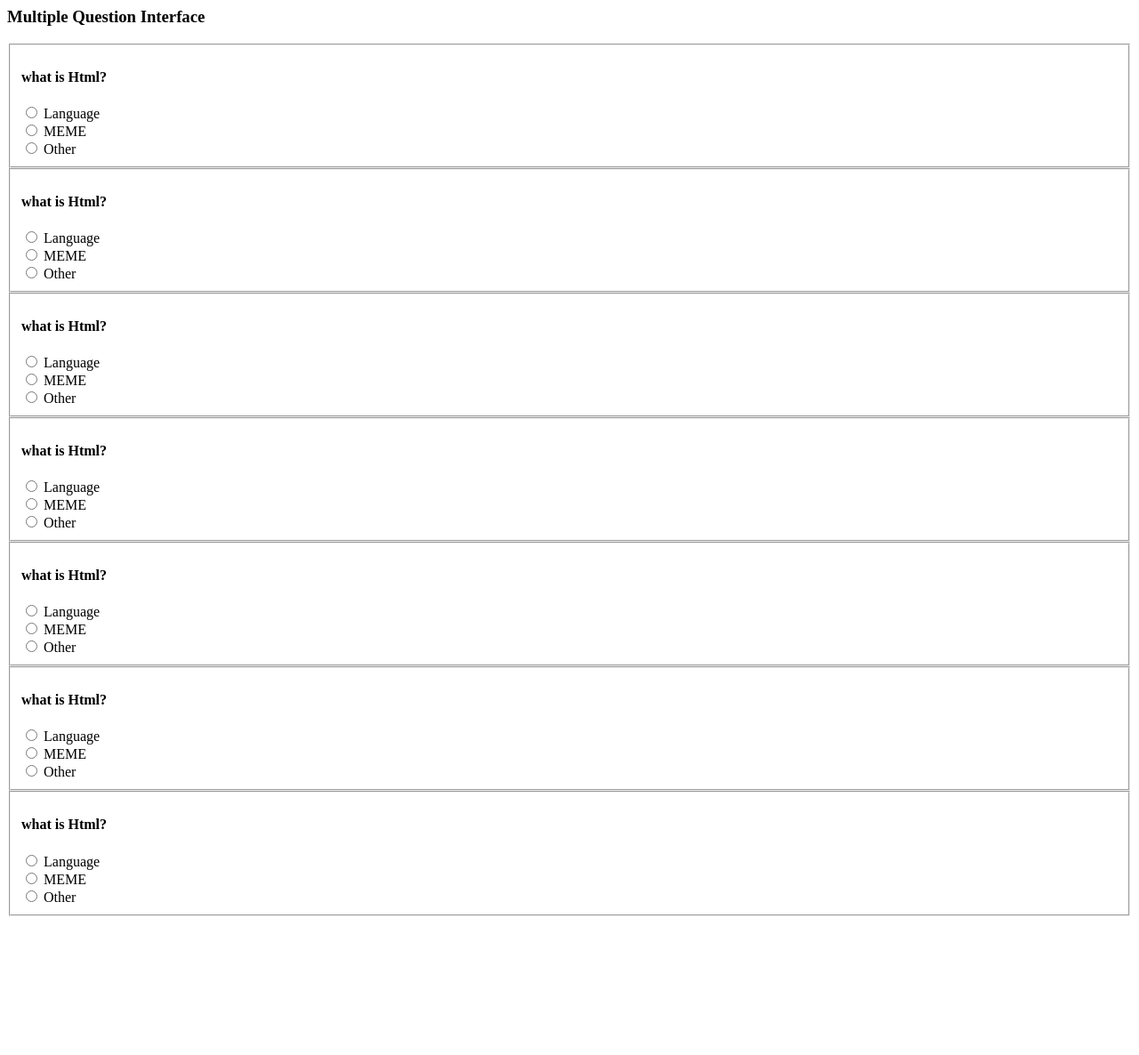
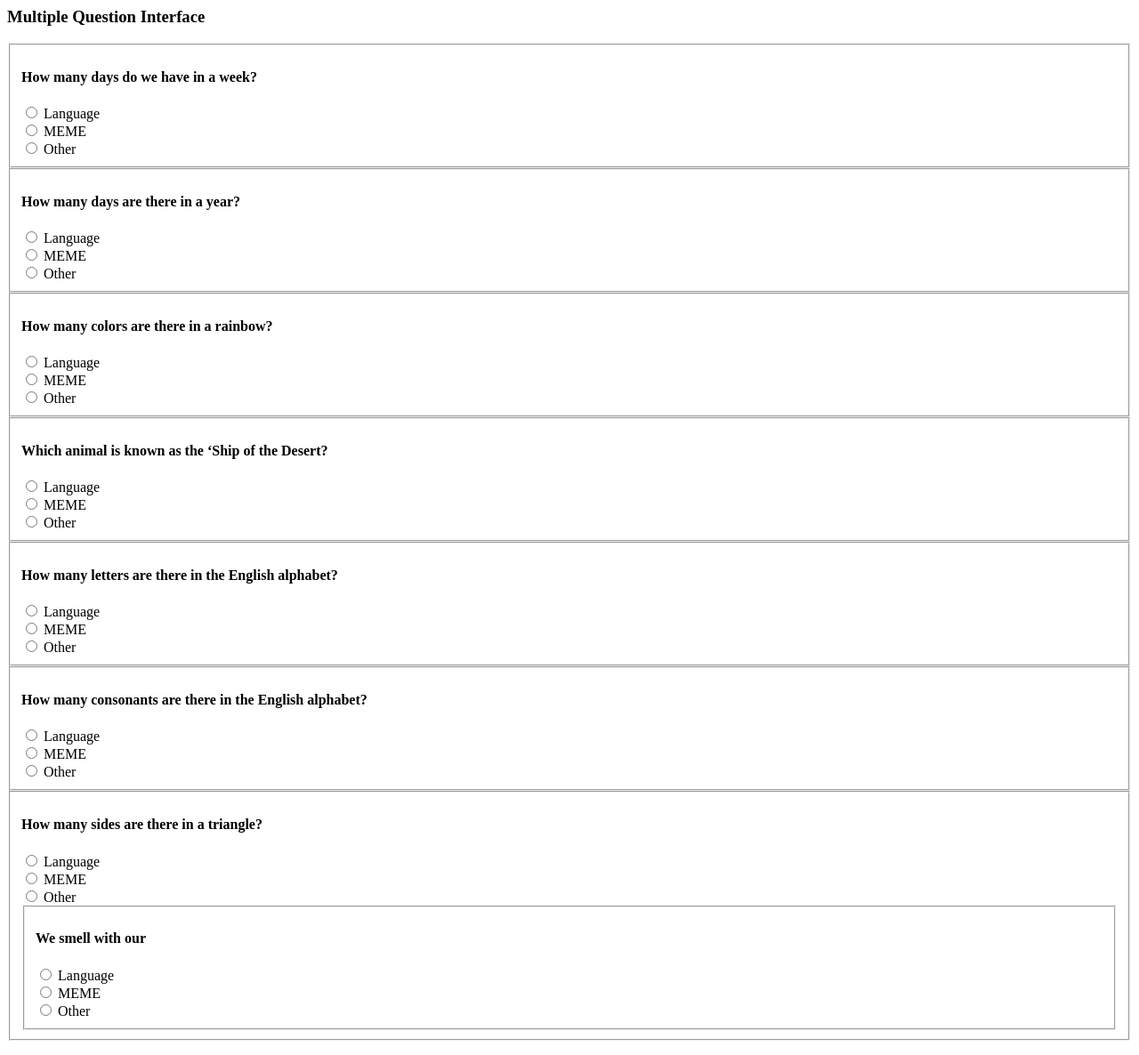
Before and after one commit to HabtamuDes/edu_hack-master, a Flask app: page / in a window 1280 px wide. Shown: the whole page at 89% size. Before the commit the page ends 1046 px from the top, so only its background shows below. Run offline with Flask 2, Linux system fonts and the light colour scheme.

Commit message:
questions updated

```diff
--- a/templates/index.html
+++ b/templates/index.html
@@ -5,7 +5,7 @@
 
   <form>
   <fieldset id="group1">
-  <h4>what is Html?</h4>
+  <h4>How many days do we have in a week?</h4>
   <input type="radio" id="male" name="gender" value="male">
   <label for="male">Language</label><br>
   <input type="radio" id="female" name="gender" value="female">
@@ -15,7 +15,7 @@
   </fieldset>
 
   <fieldset id="group2">
-  <h4>what is Html?</h4>
+  <h4>How many days are there in a year?</h4>
   <input type="radio" id="u" name="bio" value="male1">
   <label for="male">Language</label><br>
   <input type="radio" id="female" name="bio" value="female">
@@ -26,7 +26,7 @@
 
 
   <fieldset id="group2">
-  <h4>what is Html?</h4>
+  <h4>How many colors are there in a rainbow?</h4>
   <input type="radio" id="male" name="gender" value="male">
   <label for="male">Language</label><br>
   <input type="radio" id="female" name="gender" value="female">
@@ -37,7 +37,7 @@
 
 
   <fieldset id="group2">
-  <h4>what is Html?</h4>
+  <h4>Which animal is known as the ‘Ship of the Desert?</h4>
   <input type="radio" id="male" name="gender" value="male">
   <label for="male">Language</label><br>
   <input type="radio" id="female" name="gender" value="female">
@@ -49,7 +49,7 @@
 
 
   <fieldset id="group2">
-  <h4>what is Html?</h4>
+  <h4>How many letters are there in the English alphabet?</h4>
   <input type="radio" id="x" name="gender" value="male">
   <label for="male">Language</label><br>
   <input type="radio" id="female" name="gender" value="female">
@@ -60,7 +60,7 @@
 
 
   <fieldset id="group2">
-  <h4>what is Html?</h4>
+  <h4>How many consonants are there in the English alphabet?</h4>
   <input type="radio" id="male" name="gender" value="male">
   <label for="male">Language</label><br>
   <input type="radio" id="female" name="gender" value="female">
@@ -70,7 +70,7 @@
   </fieldset>
 
   <fieldset id="group2">
-  <h4>what is Html?</h4>
+  <h4>How many sides are there in a triangle?</h4>
   <input type="radio" id="male" name="gender" value="male">
   <label for="male">Language</label><br>
   <input type="radio" id="female" name="gender" value="female">
@@ -78,6 +78,14 @@
   <input type="radio" id="other" name="gender" value="other">
   <label for="other">Other</label>
 
+  <fieldset id="group2">
+  <h4>We smell with our</h4>
+  <input type="radio" id="male" name="gender" value="male">
+  <label for="male">Language</label><br>
+  <input type="radio" id="female" name="gender" value="female">
+  <label for="female">MEME</label><br>
+  <input type="radio" id="other" name="gender" value="other">
+  <label for="other">Other</label>
 
   </form>
 
```
